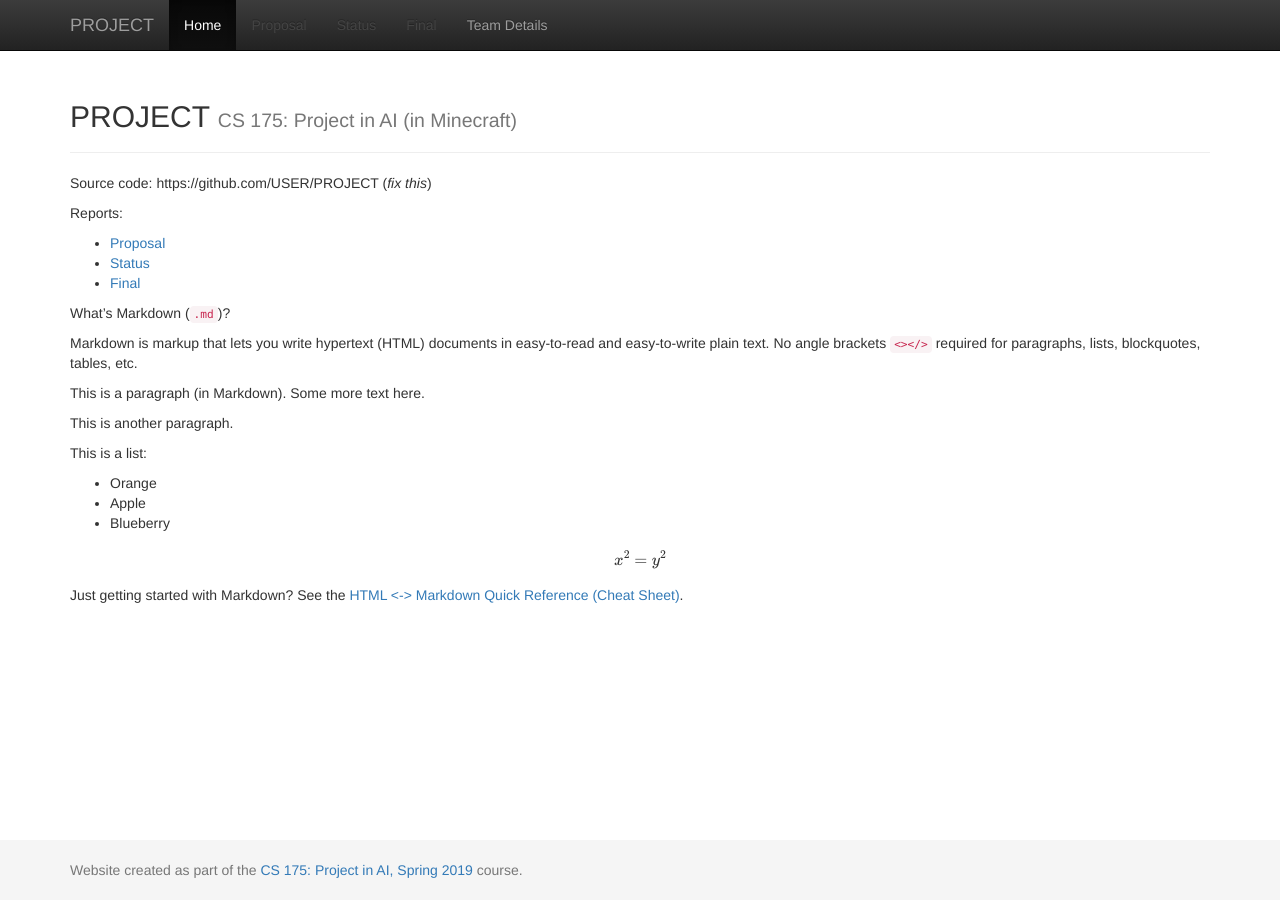
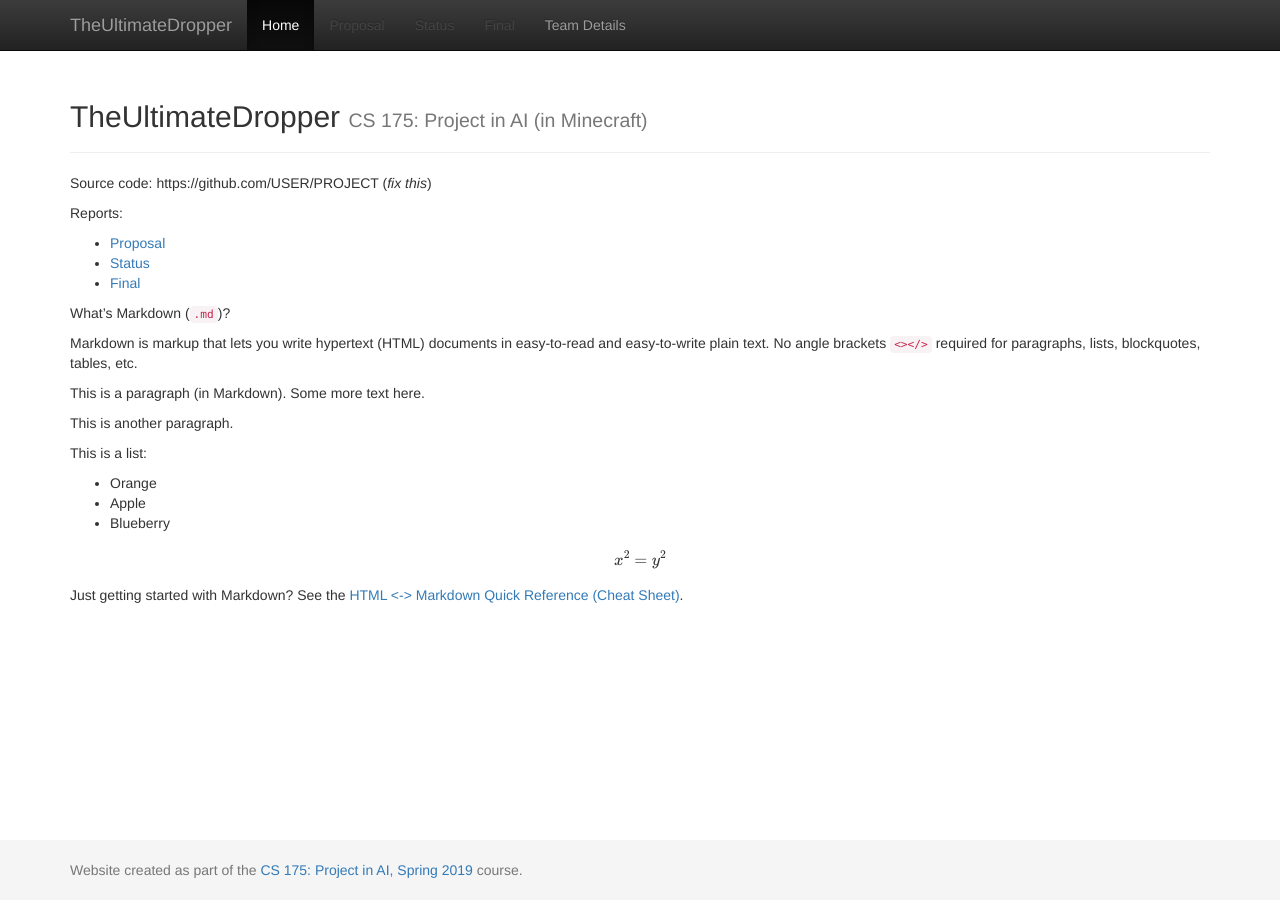
Before and after one commit to kendrixc/TheUltimateDropper, a Jekyll site: the page built from docs/index.md, in a window 1280 px wide. Built offline with Jekyll 4.4.1, drawn with Linux system fonts in a browser that asks for light colours; formulas are drawn with MathJax 3.

Commit message:
Update _config.yml

```diff
--- a/docs/_config.yml
+++ b/docs/_config.yml
@@ -1,7 +1,7 @@
 ###########
 # site.title
 
-title:    'PROJECT'
+title:    'TheUltimateDropper'
 subtitle: 'CS 175: Project in AI (in Minecraft)'
 
 
```
